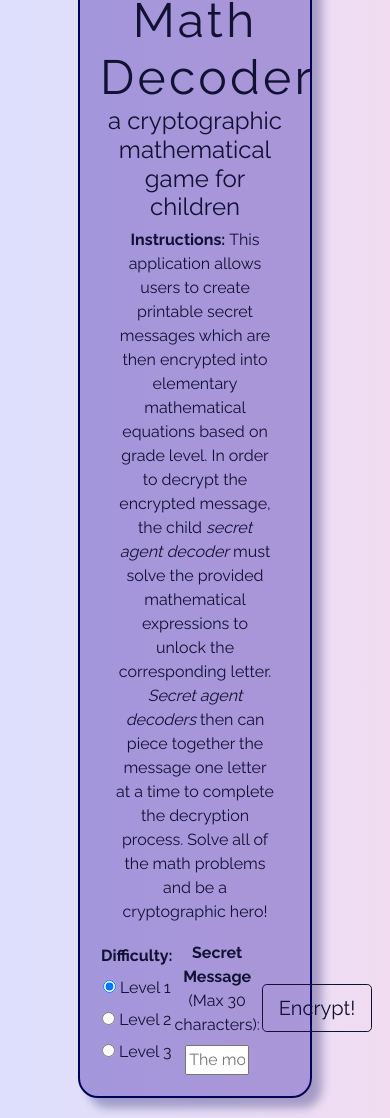
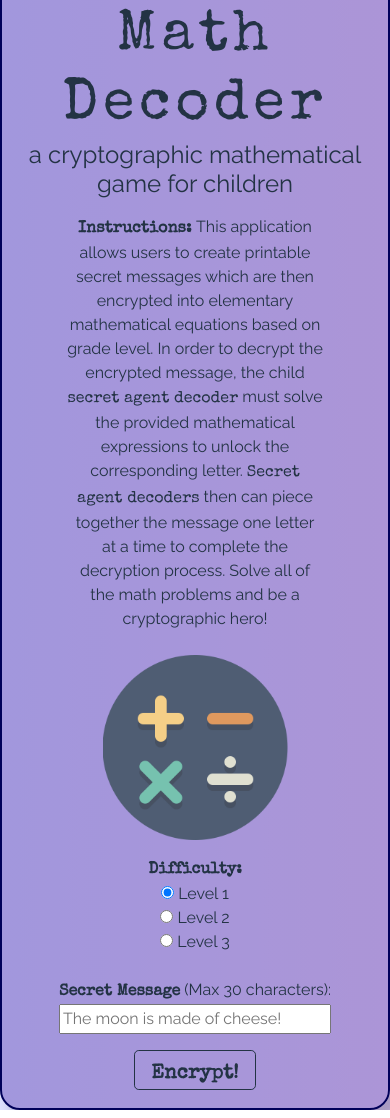
Before and after one commit to McDanielES/math-decoder, a plain HTML site: page index.html in a window 390 px wide. Shown: the part 79-1197 px from the top of the page. Drawn offline with nearby package versions, Linux system fonts and the light colour scheme.

Commit message:
Complete input interface, migrate to bootstrap, responsive.

```diff
--- a/css/style.css
+++ b/css/style.css
@@ -3,56 +3,48 @@ body {
   background-image: linear-gradient(to right,#dddffd , #f1dcf1);
 }
 
-#container {
+.decoratedFont {
+  font-family: 'Special Elite', cursive;
+}
+
+.container {
   background: #6b54be82;
-  color: #111133;
+  color: #233344;
   box-shadow: 10px 10px 10px rgba(0, 0, 89, 0.3);
   border-radius: 20px;
-  max-width: 800px;
-  width: 60%;
   border: 2px solid rgb(0, 0, 89);
-  padding: 20px;
-  margin: 20px auto;
+  padding: 10px 2px;
+  margin-top: 25px;
   text-align: center;
 }
 
-#instruct {
-  padding: 3% 8%;
-  padding-bottom: 0px;
-}
-
-table {
-  width: 85%;
-  margin: 0 auto;
+label {
+  margin: 0;
 }
 
 #message {
-  width: 75%;
+  width: 100%;
 }
 
-/* #encrypt {
-  background: rgba(0, 0, 89, 0.3);
-  border: none;
-  padding: 8px 25px;
-  margin: 0;
-  font-size: 1.1rem;
-  border-radius: 10px;
-  outline: none;
-} */
+.logo {
+  width: 100%;
+  max-width: 185px;
+}
 
 .btn-outline-secondary:hover {
   background: rgba(0, 0, 89, 0.3);
+  border-color: #111133;
 }
 
 .btn-outline-secondary {
-  color: #111133;
-  border-color: #111133;
+  color: #233344;
+  border-color: #233344;
 }
 
 h1 {
-  font-size: 3rem;
+  font-size: 3.6rem;
   margin: 0;
-  letter-spacing: 0.2rem;
+  letter-spacing: 0.3rem;
 }
 
 h2 {
@@ -60,7 +52,3 @@ h2 {
   margin: 0;
   font-weight: 400;
 }
-
-#mainimage {
-  width: 60%;
-}
--- a/index.html
+++ b/index.html
@@ -9,53 +9,50 @@
   <link rel="icon" type="image/png" href="imgs/favicon-32x32.png" sizes="32x32" />
   <link rel="icon" type="image/png" href="imgs/favicon-16x16.png" sizes="16x16" />
   <link href="https://fonts.googleapis.com/css2?family=Raleway:wght@200;300;400;700&display=swap" rel="stylesheet">
+  <link href="https://fonts.googleapis.com/css?family=Special+Elite&display=swap" rel="stylesheet">
 </head>
 <body>
-  <div id="container">
+  <div class="container">
     <section id="entry">
-      <h2>Welcome to the</h2>
-      <h1>Math Decoder</h1>
+      <h2 class="mt-2">Welcome to the</h2>
+      <h1 class="decoratedFont mt-2">Math Decoder</h1>
       <h2>a cryptographic mathematical game for children</h2>
-      <div id="instruct">
-        <p><strong>Instructions: </strong>This application allows users to create printable secret messages which are then encrypted into elementary mathematical equations based on grade level. In order to decrypt the encrypted message, the child <em>secret agent decoder</em> must solve the provided mathematical expressions to unlock the corresponding letter. <em>Secret agent decoders</em> then can piece together the message one letter at a time to complete the decryption process. Solve all of the math problems and be a cryptographic hero!</p>
+      <div class="row mx-5">
+        <div class="col-lg-9 col-sm-12 d-flex align-items-center mt-3">
+          <p><span class="decoratedFont"><strong>Instructions: </strong></span>This application allows users to create printable secret messages which are then encrypted into elementary mathematical equations based on grade level. In order to decrypt the encrypted message, the child <span class="decoratedFont">secret agent decoder</span> must solve the provided mathematical expressions to unlock the corresponding letter. <span class="decoratedFont">Secret agent decoders</span> then can piece together the message one letter at a time to complete the decryption process. Solve all of the math problems and be a cryptographic hero!</p>
+        </div>
+        <div class="col-lg-3 col-md-12 d-flex justify-content-center mt-2">
+          <img class="logo" src="imgs/calculator.png">
+        </div>
       </div>
 
-      <table>
-          <tr>
-            <td>
-              <label><strong>Difficulty:</strong></label>
+      <div class="row">
+        <div class="col-xl-4 col-md-4 col-sm-12 d-flex align-items-center d-flex justify-content-around my-3">
           <div>
+            <label><span class="decoratedFont"><strong>Difficulty:</strong></span></label><br>
             <input type="radio" id="level-1" name="level" value="level-1" checked>
-                <label for="level-1">Level 1</label>
-              </div>
-
-              <div>
+            <label for="level-1">Level 1</label><br>
             <input type="radio" id="level-2" name="level" value="level-2">
-                <label for="level-2">Level 2</label>
-              </div>
-
-              <div>
+            <label for="level-2">Level 2</label><br>
             <input type="radio" id="level-3" name="level" value="level-3">
             <label for="level-3">Level 3</label>
           </div>
-            </td>
-            <td>
+        </div>
+        <div class="col-xl-4 col-md-4 col-sm-12 d-flex align-items-center d-flex justify-content-around my-2">
           <div>
-                <label for="message"><strong>Secret Message</strong> (Max 30 characters):</label><br>
+            <label for="message"><span class="decoratedFont"><strong>Secret Message</strong></span> (Max 30 characters):</label><br>
             <input type="text" id="message" name="message" placeholder="The moon is made of cheese!" required maxlength="30" size="10">
           </div>
-            </td>
-            <td>
-              <button type="button" id="encrypt" class="btn btn-lg btn-outline-secondary">Encrypt!</button>
-            </td>
-          </tr>
-      </table>
+        </div>
+        <div class="col-xl-4 col-md-4 col-sm-12 d-flex align-items-center d-flex justify-content-around my-2 decoratedFont">
+          <button type="button" id="encrypt" class="btn btn-lg btn-outline-secondary pb-0"><strong>Encrypt!</strong></button>
+        </div>
+      </div>
+    </section>
 
-    </section>
+
     <section id="output">
-      <table>
 
-      </table>
     </section>
   </div>
 
--- a/js/main.js
+++ b/js/main.js
@@ -1,5 +1,5 @@
 $("#encrypt").on("click", function() {
-  $(this).parentsUntil("#container").slideUp(200, function() {
+  $(this).parentsUntil(".container").slideUp(200, function() {
     $(this).remove();
   });
 });
```
Lines whose indentation alone changed are shown as unchanged.
